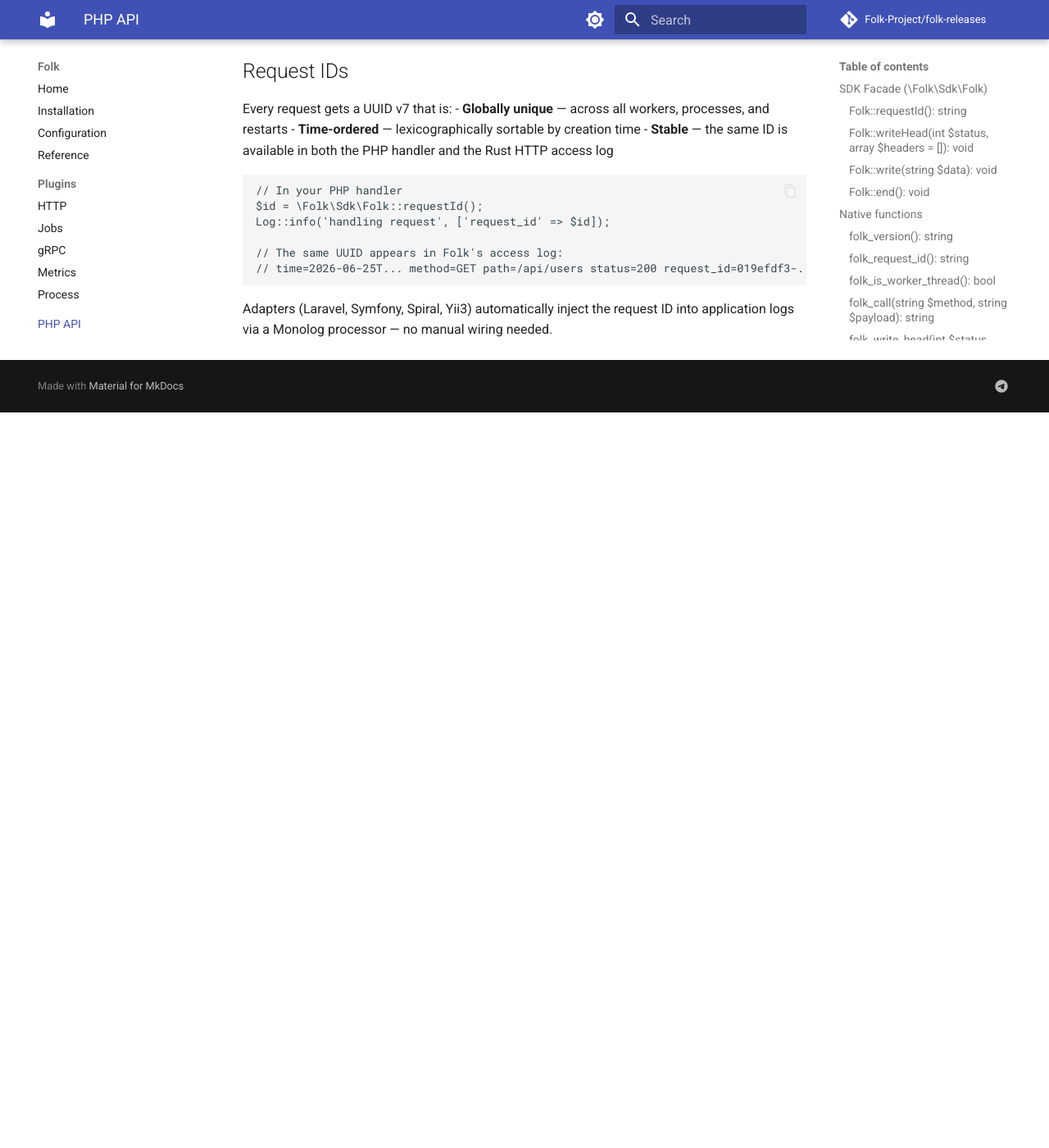
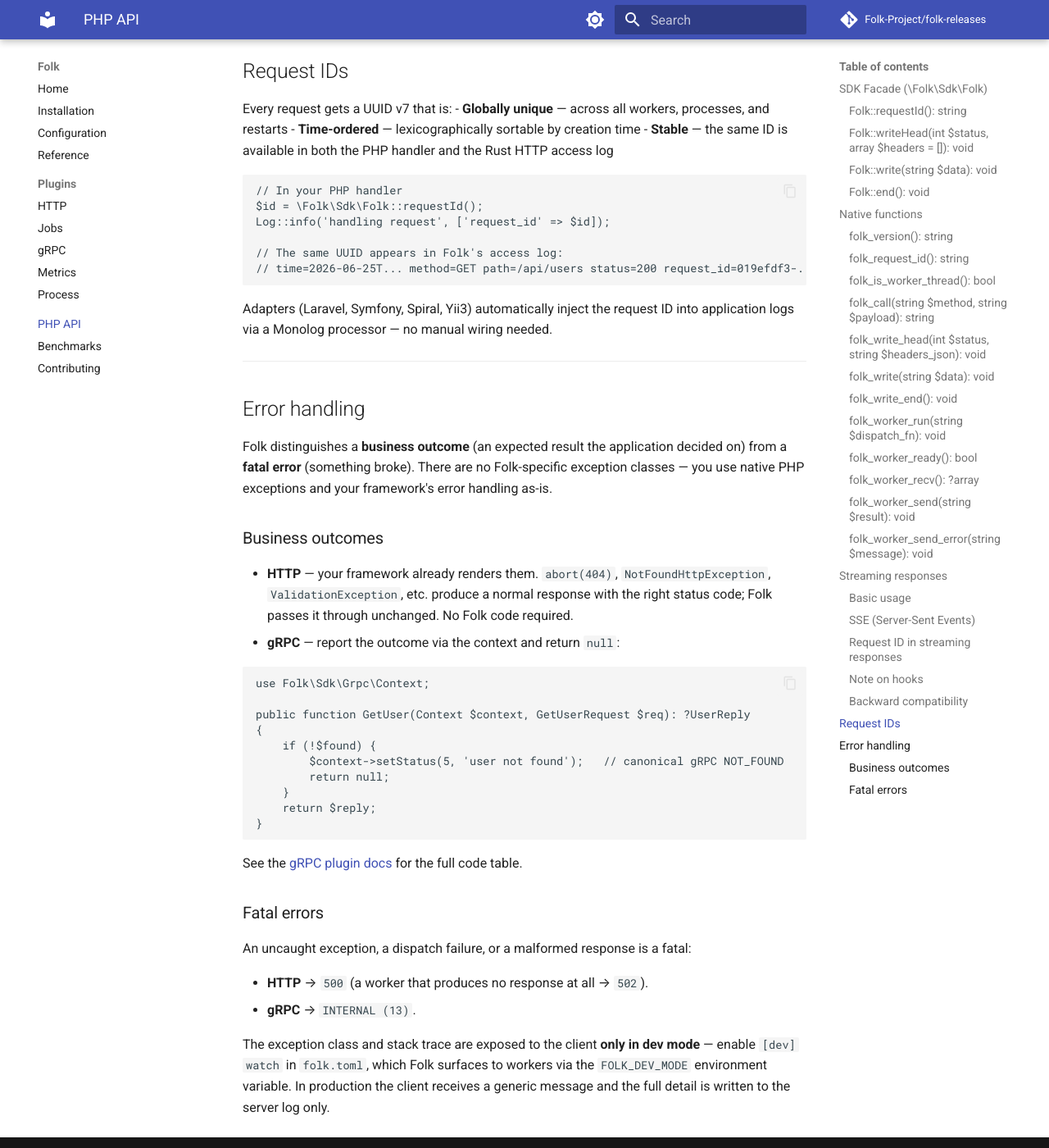
Before and after one commit to Folk-Project/folk-releases, an MkDocs documentation site: the page built from docs/php-api.md, in a window 1280 px wide and 1400 px high, scrolled down 5212 px. Shown: the whole window at 82% size. Built offline with MkDocs 1.6.1 and Material for MkDocs 9.7.7, drawn with Linux system fonts in a browser that asks for light colours; comment, search, counter and statistics services are not loaded; before the commit the page ends 5715 px from its top, so only the background shows below that.

Commit message:
Phase 65: worker response contract + error model
- RELEASE_NOTES: replace with the current release (verbatim Return + Error
  channel, gRPC business status codes, dev-gated error detail, streaming).
- build-manifest: release 0.1.12 -> 0.1.13 (triggers GHCR .so rebuild against
  folk-plugin-http 0.4.* / grpc 0.2.* — picks up 0.4.1 / 0.2.7).
- docs: gRPC $context->setStatus status codes; php-api error-handling section;
  [dev] watch now also gates client-visible error detail (FOLK_DEV_MODE).

Co-Authored-By: Claude Opus 4.8 (1M context) <noreply@anthropic.com>

````diff
--- a/build-manifest.toml
+++ b/build-manifest.toml
@@ -6,7 +6,7 @@
 # CI reads this file, generates folk.build.toml, and runs folk-builder.
 
 [release]
-version = "0.1.12"
+version = "0.1.13"
 
 [builder]
 version = "0.2.*"
--- a/docs/php-api.md
+++ b/docs/php-api.md
@@ -235,3 +235,47 @@ Log::info('handling request', ['request_id' => $id]);
 ```
 
 Adapters (Laravel, Symfony, Spiral, Yii3) automatically inject the request ID into application logs via a Monolog processor — no manual wiring needed.
+
+---
+
+## Error handling
+
+Folk distinguishes a **business outcome** (an expected result the application
+decided on) from a **fatal error** (something broke). There are no
+Folk-specific exception classes — you use native PHP exceptions and your
+framework's error handling as-is.
+
+### Business outcomes
+
+- **HTTP** — your framework already renders them. `abort(404)`,
+  `NotFoundHttpException`, `ValidationException`, etc. produce a normal response
+  with the right status code; Folk passes it through unchanged. No Folk code
+  required.
+- **gRPC** — report the outcome via the context and return `null`:
+
+  ```php
+  use Folk\Sdk\Grpc\Context;
+
+  public function GetUser(Context $context, GetUserRequest $req): ?UserReply
+  {
+      if (!$found) {
+          $context->setStatus(5, 'user not found');   // canonical gRPC NOT_FOUND
+          return null;
+      }
+      return $reply;
+  }
+  ```
+
+  See the [gRPC plugin docs](plugins/grpc.md#status-codes) for the full code table.
+
+### Fatal errors
+
+An uncaught exception, a dispatch failure, or a malformed response is a fatal:
+
+- **HTTP** → `500` (a worker that produces no response at all → `502`).
+- **gRPC** → `INTERNAL (13)`.
+
+The exception class and stack trace are exposed to the client **only in dev
+mode** — enable `[dev] watch` in `folk.toml`, which Folk surfaces to workers via
+the `FOLK_DEV_MODE` environment variable. In production the client receives a
+generic message and the full detail is written to the server log only.
--- a/docs/reference.md
+++ b/docs/reference.md
@@ -48,8 +48,12 @@ warmup = true                          # Compile Composer classmap into opcache
 # current request completes; each restarted worker re-bootstraps and re-reads
 # the changed code. Keep opcache.validate_timestamps = 1 in dev (the default)
 # so OPcache picks up edits; do not pair enable_cli = 1 with validate_timestamps = 0.
+# Enabling watch also turns on dev error reporting: fatal worker errors expose
+# the exception class + stack trace to the client (HTTP 500 body / gRPC INTERNAL
+# message). In production leave it off — the client sees a generic message and
+# the full detail is logged server-side. (Surfaced to workers as FOLK_DEV_MODE.)
 [dev]
-watch = false                          # Enable file watcher + hot reload
+watch = false                          # Enable file watcher + hot reload (+ dev error detail)
 watch_paths = ["app", "src", "routes", "config"]  # Directories watched recursively
 watch_extensions = ["php"]             # Extensions that trigger a reload
 debounce = "300ms"                     # Collapse a burst of file events into one reload
--- a/folk.example.toml
+++ b/folk.example.toml
@@ -63,7 +63,10 @@ warmup = true
 # recyclable). Keep opcache.validate_timestamps = 1 in dev so OPcache sees edits.
 [dev]
 
-# Enable the file watcher + hot reload.
+# Enable the file watcher + hot reload. Also turns on dev error reporting:
+# fatal worker errors expose the exception class + stack trace to the client
+# (HTTP 500 body / gRPC INTERNAL message). In production keep this off so the
+# client only sees a generic message (the detail is always logged server-side).
 watch = false
 
 # Directories watched recursively (relative to the project root).
````
Also changed, not shown: RELEASE_NOTES.md (+59 -19 lines), docs/plugins/grpc.md (+39 -0 lines).
